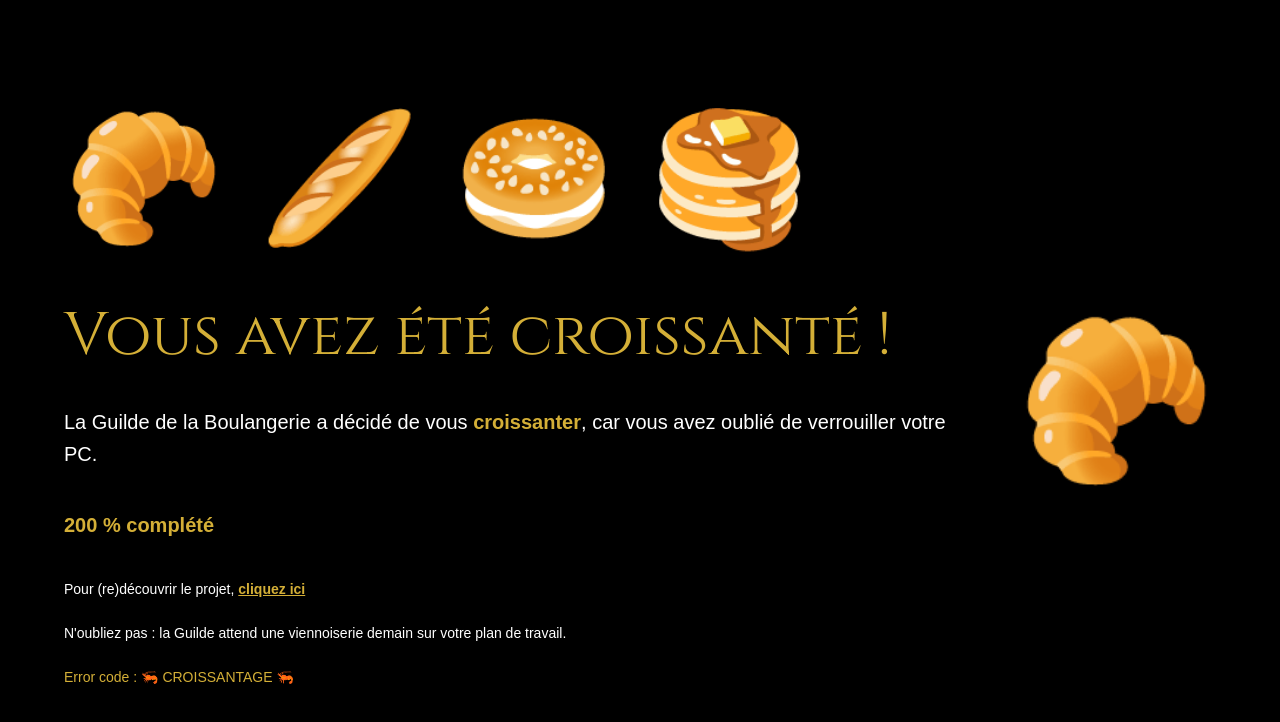
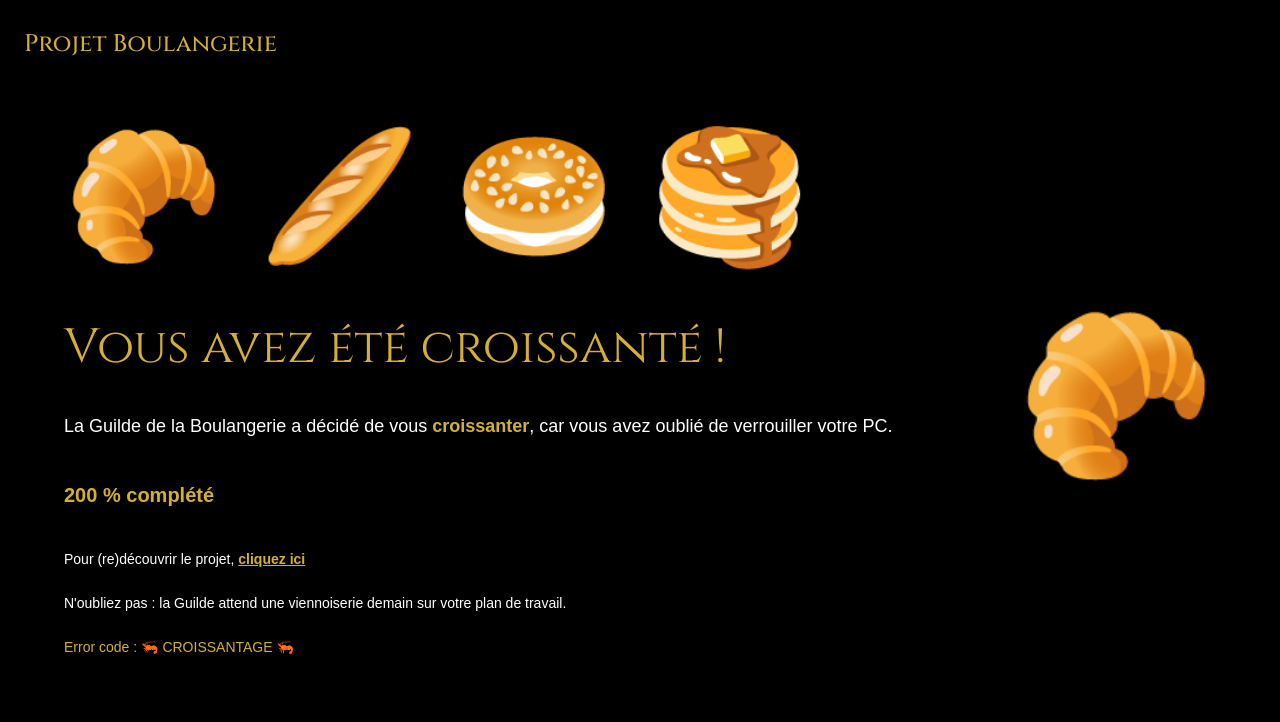
Before and after one commit to projet-boulangerie-org/projet-boulangerie, a Next.js app: page /croissant in a window 1280 px wide. Shown: the top 722 px of the page. Built offline with nearby package versions, Linux system fonts and the light colour scheme.

Commit message:
add logo clickable and modifs in croissant

```diff
--- a/app/croissant/page.tsx
+++ b/app/croissant/page.tsx
@@ -1,6 +1,8 @@
 // app/croissant/page.tsx
 
 import React from 'react';
+import { Header } from '@/components/Header';
+import DarkModeInitializer from '@/components/DarkModeInitializer';
 
 export const metadata = {
   title: '🥐 Croissanté ! 🥐',
@@ -9,8 +11,11 @@ export const metadata = {
 export default function CroissantPage() {
   return (
     <>
-
-      <main className="min-h-screen w-screen bg-black flex flex-col lg:flex-row items-start lg:items-center justify-start py-6 px-0">
+      <DarkModeInitializer />
+      <div className="top-0 z-50 bg-[var(--background)] pl-6 pt-6 mt-1 flex flex-col md:flex-row md:justify-between md:items-center gap-4">
+        <Header title="Projet Boulangerie" />
+      </div>
+      <main className="mt-10 w-full h-full bg-black flex flex-col lg:flex-row items-start lg:items-center justify-start px-0">
         {/* Colonne texte */}
         <div className="flex-1 w-full text-left px-8 lg:px-16">
           {/* Ligne de viennoiseries */}
@@ -19,12 +24,12 @@ export default function CroissantPage() {
           </div>
 
           {/* Titre */}
-          <h1 className="mt-8 text-6xl md:text-7xl lg:text-6xl font-medieval text-boulange-gold">
+          <h1 className="mt-8 text-6xl md:text-6xl lg:text-5xl font-medieval text-boulange-gold">
             Vous avez été croissanté !
           </h1>
 
           {/* Texte principal */}
-          <p className="mt-10 mb-10 text-xl leading-relaxed text-white">
+          <p className="mt-10 mb-10 text-lg leading-relaxed text-white">
             La Guilde de la Boulangerie a décidé de vous{' '}
             <span className="font-semibold text-boulange-gold">croissanter</span>, car vous avez oublié de
             verrouiller votre PC.
--- a/app/page.tsx
+++ b/app/page.tsx
@@ -1,15 +1,19 @@
 import DarkModeInitializer from '@/components/DarkModeInitializer';
 import Image from 'next/image';
 import Link from 'next/link';
+import { Header } from '@/components/Header';
+
+
+export const basePath = process.env.NODE_ENV === 'production' ? '/projet-boulangerie' : '';
 
 export default function Home() {
-  const basePath = process.env.NODE_ENV === 'production' ? '/projet-boulangerie' : '';
 
   return (
     <main className="min-h-screen flex flex-col">
       <DarkModeInitializer />
       <nav className="sticky top-0 z-50 bg-[var(--background)] p-6 flex flex-col md:flex-row md:justify-between md:items-center gap-4">
-        <h1 className="text-2xl font-medium font-medieval text-boulange-gold">Projet Boulangerie</h1>
+        {/* <h1 className="text-2xl font-medium font-medieval text-boulange-gold">Projet Boulangerie</h1> */}
+        <Header title="Projet Boulangerie"/>
         <div className="flex flex-col md:flex-row items-center gap-4">
           <ul className="flex flex-row gap-4">
             <li><a href="#presentation" className="nav-button text-base">Présentation</a></li>
@@ -22,17 +26,17 @@ export default function Home() {
 
       <section id="presentation" className="flex-grow flex items-center justify-center px-12 py-10">
         <div className="max-w-xl text-center">
-          <h2 className="text-4xl font-medieval mb-10">La Guilde de la Boulangerie</h2>
+          <h2 className="text-4xl font-medieval mb-10 text-boulange-gold">La Guilde de la Boulangerie</h2>
           <p className="mb-6">
             Nous sommes les Gardiens de la Guilde de la Boulangerie, unis dans notre quête divine.
             Notre mission sacrée est d&apos;élever l&apos;art de la viennoiserie à des sommets inégalés,
             tout en défiant et surpassant toute concurrence.
           </p>
-          <p className="mb-6">
-            Notre objectif ultime est d&apos;anéantir les projets rivaux de Guizmo et Dondada,
+          <p className="mb-4">
+            Notre objectif ultime est d&apos;anéantir les projets rivaux <span className="text-red-500">Guizmo et Dondada</span>,
             démontrant ainsi notre suprématie via l&apos;art de la boulangerie.
-            Nous lèverons la game sans levure, enfournerons nos créations avec une précision divine,
-            servant croissants et épées dans un même fourneau.
+            Nous lèverons l&apos;game sans levure, enfournerons nos créations avec traditions
+            et serviront nos croissants en armure afin de relever la température.
           </p>
         </div>
       </section>
```
